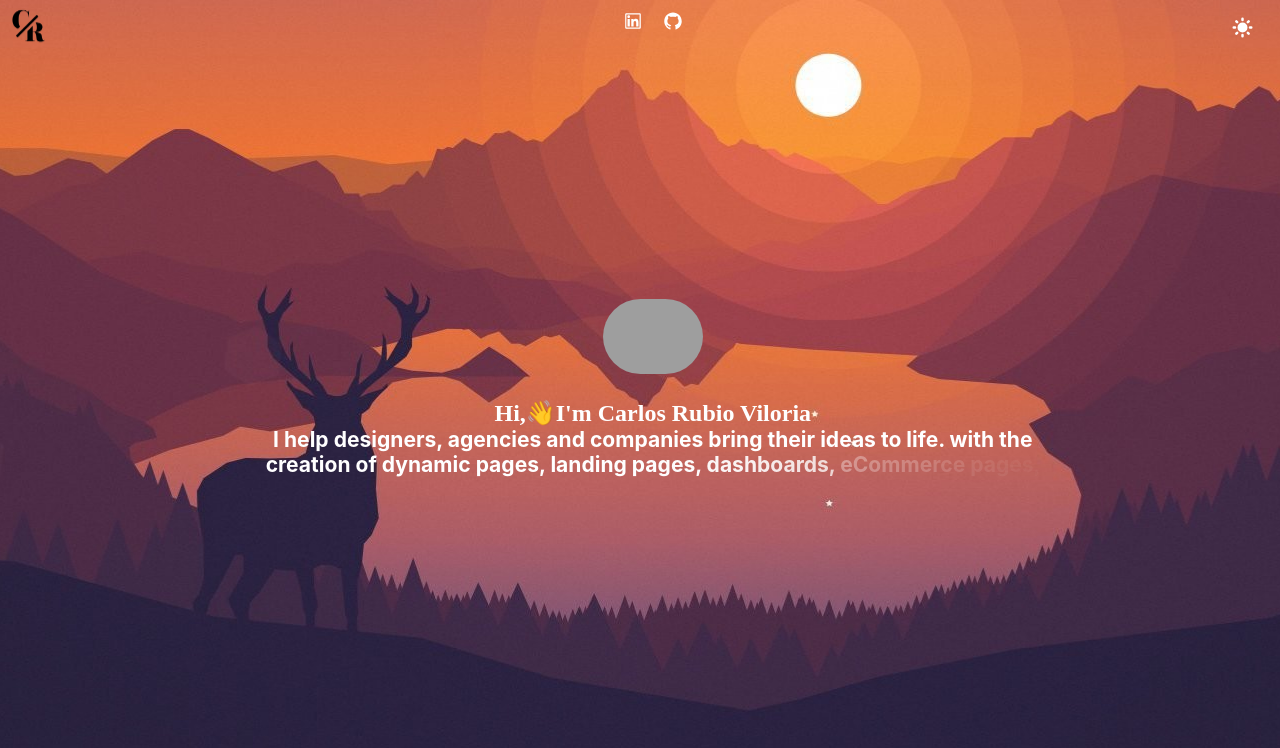
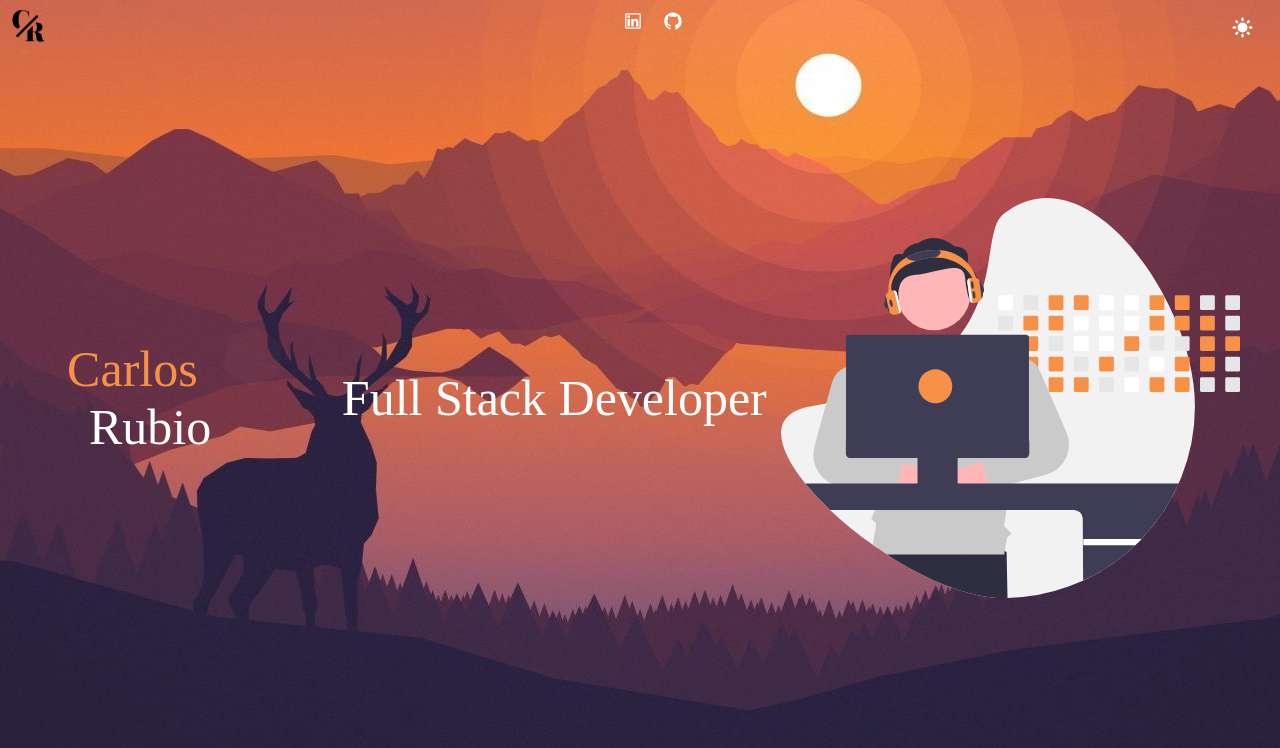
Before and after one commit to gitrubio/portafolio-front, a React (Vite) app: page / in a window 1280 px wide. Shown: the top 748 px of the page. Built offline with nearby package versions, Linux system fonts and the light colour scheme; grey boxes are pictures that could not be loaded.

Commit message:
fix : order

```diff
--- a/src/app/components/Portfolio/index.tsx
+++ b/src/app/components/Portfolio/index.tsx
@@ -13,8 +13,8 @@ export default function Portfolio( {theme} : IPortfolio) {
 
   return (
     <motion.div className={`container ${theme}`}>
+      <Primary key='Primary' theme={theme} img={theme === 'theme-light' ? "src/app/components/Portfolio/assets/develop.svg" : "src/app/components/Portfolio/assets/night.svg"}/>
       <Aboutme key='Aboutme' theme={theme} img={"src/app/components/Portfolio/assets/yo_prueba.jpeg"}/>
-      <Primary key='Primary' theme={theme} img={theme === 'theme-light' ? "src/app/components/Portfolio/assets/develop.svg" : "src/app/components/Portfolio/assets/night.svg"}/>
       <Work  key='Work'  theme={theme}/>
       <Projects key={'Projects'}/>
     </motion.div>
```
